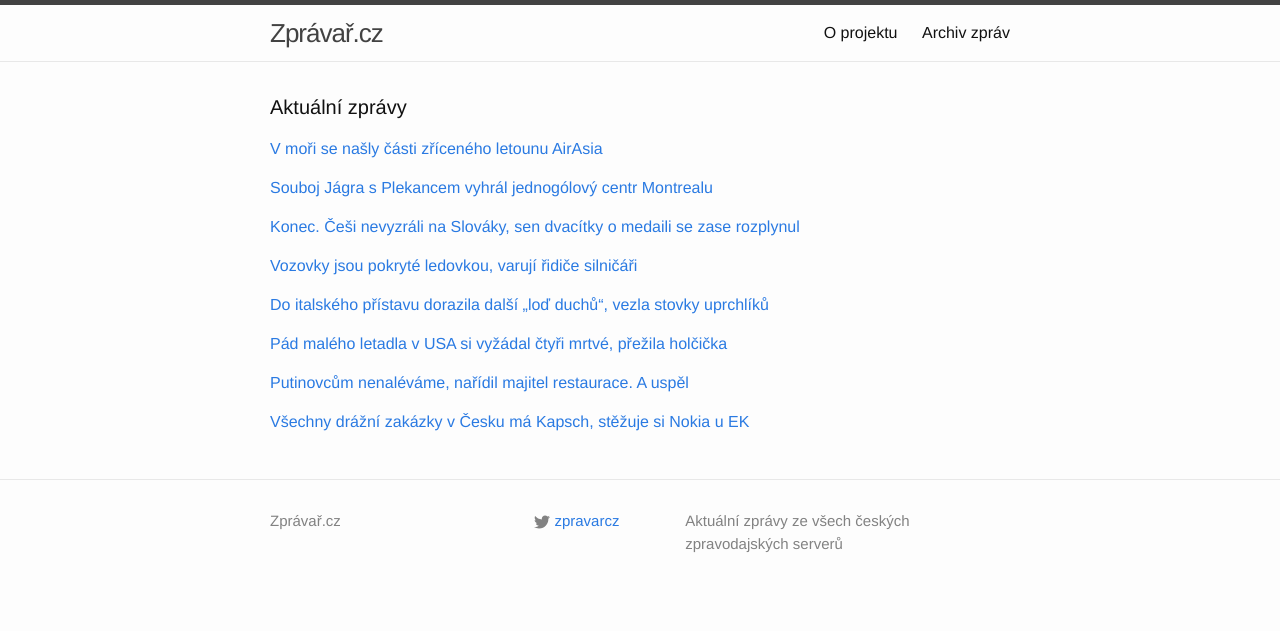
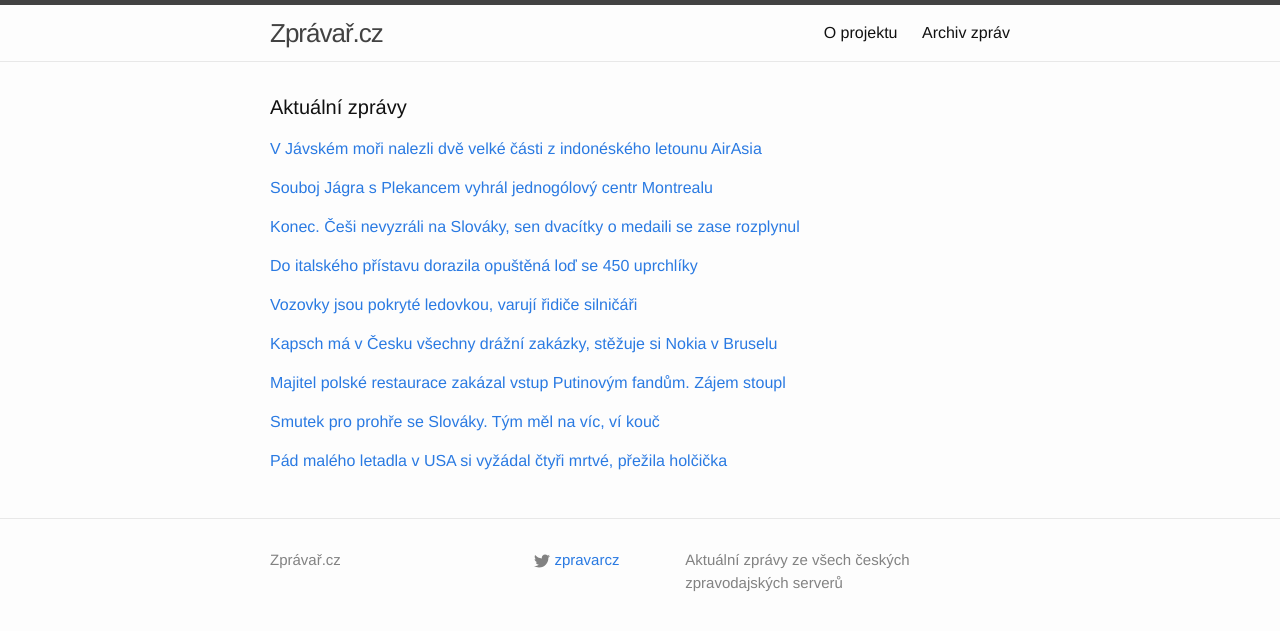
Before and after one commit to adliska/zpravar, a Jekyll site: the page built from index.html, in a window 1280 px wide. Shown: the top 631 px of the page. Built offline with Jekyll 4.4.1, drawn with Linux system fonts in a browser that asks for light colours.

Commit message:
zpravar news update

```diff
--- a/index.html
+++ b/index.html
@@ -5,9 +5,10 @@
 <div class="home">
     <h1 class="page-heading">Aktuální zprávy</h1>
 
-<p><a href="javascript:;" onclick="toggle_visibility('zpravy0')">V moři se našly části zříceného letounu AirAsia</a></p>
+<p><a href="javascript:;" onclick="toggle_visibility('zpravy0')">V Jávském moři nalezli dvě velké části z indonéského letounu AirAsia</a></p>
 <div id="zpravy0" style="display:none">
 <ul>
+<li><a href=http://www.ceskatelevize.cz/ct24/svet/296993-v-javskem-mori-nalezli-dve-velke-casti-z-indoneskeho-letounu-airasia/>V Jávském moři nalezli dvě velké části z indonéského letounu AirAsia - www.ceskatelevize.cz</a></li>
 <li><a href=http://www.tyden.cz/rubriky/zahranici/asie-a-oceanie/v-mori-se-nasly-casti-zriceneho-letounu-airasia_328968.html>V moři se našly části zříceného letounu AirAsia - www.tyden.cz</a></li>
 <li><a href=http://www.lidovky.cz/patraci-tymy-zrejme-nasly-dve-casti-indoneskeho-letounu-airasia-pxa-/zpravy-svet.aspx?c=A150103_084707_ln_zahranici_mct>Pátrací týmy zřejmě našly dvě části indonéského letounu AirAsia  - www.lidovky.cz</a></li>
 <li><a href=http://zahranicni.ihned.cz/asie-a-pacifik-cina/c1-63327160-patraci-nasli-dve-casti-letounu-airasia-lod-prozkouma-podmorske-signaly>Pátrači našli dvě části letounu AirAsia. Loď prozkoumá podmořské signály - zahranicni.ihned.cz</a></li>
@@ -41,8 +42,18 @@
 <li><a href=http://www.rozhlas.cz/_zprava/ceska-hokejova-dvacitka-na-ms-konci-ve-ctvrtfinale-podlehla-slovensku-03--1439043>Česká hokejová dvacítka na MS končí, ve čtvrtfinále podlehla Slovensku 0:3 - www.rozhlas.cz</a></li>
 <li><a href=http://www.sportovninoviny.cz/zpravy/dvacitka-na-ms-konci-podlehla-ve-ctvrtfinale-slovensku/1164243>Dvacítka na MS končí, podlehla ve čtvrtfinále Slovensku - www.sportovninoviny.cz</a></li>
 </ul>
-</div><p><a href="javascript:;" onclick="toggle_visibility('zpravy3')">Vozovky jsou pokryté ledovkou, varují řidiče silničáři</a></p>
+</div><p><a href="javascript:;" onclick="toggle_visibility('zpravy3')">Do italského přístavu dorazila opuštěná loď se 450 uprchlíky</a></p>
 <div id="zpravy3" style="display:none">
+<ul>
+<li><a href=http://echo24.cz/a/i9hMF>Do italského přístavu dorazila opuštěná loď se 450 uprchlíky - echo24.cz</a></li>
+<li><a href=http://www.novinky.cz/zahranicni/evropa/357722-italove-zachranili-dalsi-lod-duchu.html>Italové zachránili další „loď duchů“ - www.novinky.cz</a></li>
+<li><a href=http://zpravy.e15.cz/zahranicni/udalosti/do-italskeho-pristavu-dorazila-dalsi-lod-duchu-vezla-stovky-uprchliku-1149637>Do italského přístavu dorazila další „loď duchů“, vezla stovky uprchlíků - zpravy.e15.cz</a></li>
+<li><a href=http://www.ceskenoviny.cz/zpravy/zpravy/do-italskeho-pristavu-dorazila-opustena-lod-se-450-uprchliky/1164474>Do italského přístavu dorazila opuštěná loď se 450 uprchlíky - www.ceskenoviny.cz</a></li>
+<li><a href=http://zpravy.idnes.cz/do-italskeho-pristavu-dorazila-opustena-lod-se-450-uprchliky-pq3-/zahranicni.aspx?c=A150103_072156_zahranicni_zt>Do italského přístavu dorazila opuštěná loď se 450 uprchlíky - zpravy.idnes.cz</a></li>
+<li><a href=http://www.ceskatelevize.cz/ct24/svet/296991-lod-duchu-dorazila-do-pristavu-na-palube-jsou-stovky-bezencu/>"Loď duchů" dorazila do přístavu, na palubě jsou stovky běženců - www.ceskatelevize.cz</a></li>
+</ul>
+</div><p><a href="javascript:;" onclick="toggle_visibility('zpravy4')">Vozovky jsou pokryté ledovkou, varují řidiče silničáři</a></p>
+<div id="zpravy4" style="display:none">
 <ul>
 <li><a href=http://zpravy.aktualne.cz/domaci/silnicari-varuji-na-severu-cech-pred-ledovkou/r~cbc83828931e11e498be002590604f2e/>Vozovky jsou pokryté ledovkou, varují řidiče silničáři - zpravy.aktualne.cz</a></li>
 <li><a href=http://zpravy.idnes.cz/silnice-jsou-misty-namrzle-dd9-/domaci.aspx?c=A150103_082441_domaci_zt>Silnice v Česku přes noc namrzaly. Místy leží zledovatělý sníh - zpravy.idnes.cz</a></li>
@@ -50,33 +61,34 @@
 <li><a href=http://www.ceskenoviny.cz/zpravy/zpravy/na-silnicich-v-noci-misty-snezilo-jinde-silnice-namrzaly/1164492>Na silnicích v noci místy sněžilo, jinde silnice namrzaly - www.ceskenoviny.cz</a></li>
 <li><a href=http://www.denik.cz/z_domova/nektere-silnice-mohou-namrzat-silnicari-doporucuji-opatrnost-20150103.html>Některé silnice mohou namrzat. Silničáři doporučují opatrnost - www.denik.cz</a></li>
 </ul>
-</div><p><a href="javascript:;" onclick="toggle_visibility('zpravy4')">Do italského přístavu dorazila další „loď duchů“, vezla stovky uprchlíků</a></p>
-<div id="zpravy4" style="display:none">
+</div><p><a href="javascript:;" onclick="toggle_visibility('zpravy5')">Kapsch má v Česku všechny drážní zakázky, stěžuje si Nokia v Bruselu</a></p>
+<div id="zpravy5" style="display:none">
 <ul>
-<li><a href=http://zpravy.e15.cz/zahranicni/udalosti/do-italskeho-pristavu-dorazila-dalsi-lod-duchu-vezla-stovky-uprchliku-1149637>Do italského přístavu dorazila další „loď duchů“, vezla stovky uprchlíků - zpravy.e15.cz</a></li>
-<li><a href=http://www.ceskenoviny.cz/zpravy/zpravy/do-italskeho-pristavu-dorazila-opustena-lod-se-450-uprchliky/1164474>Do italského přístavu dorazila opuštěná loď se 450 uprchlíky - www.ceskenoviny.cz</a></li>
-<li><a href=http://zpravy.idnes.cz/do-italskeho-pristavu-dorazila-opustena-lod-se-450-uprchliky-pq3-/zahranicni.aspx?c=A150103_072156_zahranicni_zt>Do italského přístavu dorazila opuštěná loď se 450 uprchlíky - zpravy.idnes.cz</a></li>
-<li><a href=http://www.ceskatelevize.cz/ct24/svet/296991-lod-duchu-dorazila-do-pristavu-na-palube-jsou-stovky-bezencu/>"Loď duchů" dorazila do přístavu, na palubě jsou stovky běženců - www.ceskatelevize.cz</a></li>
+<li><a href=http://zpravy.e15.cz/byznys/doprava-a-logistika/kapsch-ma-v-cesku-vsechny-drazni-zakazky-stezuje-si-nokia-v-bruselu-1149639>Kapsch má v Česku všechny drážní zakázky, stěžuje si Nokia v Bruselu - zpravy.e15.cz</a></li>
+<li><a href=http://zpravy.e15.cz/byznys/doprava-a-logistika/vsechny-drazni-zakazky-v-cesku-ma-kapsch-stezuje-si-nokia-u-ek-1149639>Všechny drážní zakázky v Česku má Kapsch, stěžuje si Nokia u EK - zpravy.e15.cz</a></li>
+<li><a href=http://zpravy.aktualne.cz/domaci/nokia-si-v-bruselu-stezuje-ze-zakazky-v-cesku-vyhral-kapsch/r~7787cb34931411e4b98c002590604f2e/>Nokia si v Bruselu stěžuje, že zakázky v Česku vyhrál Kapsch - zpravy.aktualne.cz</a></li>
+<li><a href=http://www.financninoviny.cz/zpravodajstvi/zpravy/nokia-si-u-ek-stezuje-ze-vsechny-drazni-zakazky-ma-kapsch/1164481>Nokia si u EK stěžuje, že všechny drážní zakázky má Kapsch - www.financninoviny.cz</a></li>
 </ul>
-</div><p><a href="javascript:;" onclick="toggle_visibility('zpravy5')">Pád malého letadla v USA si vyžádal čtyři mrtvé, přežila holčička</a></p>
-<div id="zpravy5" style="display:none">
+</div><p><a href="javascript:;" onclick="toggle_visibility('zpravy6')">Majitel polské restaurace zakázal vstup Putinovým fandům. Zájem stoupl</a></p>
+<div id="zpravy6" style="display:none">
+<ul>
+<li><a href=http://zahranicni.ihned.cz/evropa-slovensko/c1-63327560-majitel-polske-restaurace-zakazal-vstup-putinovym-fandum-zajem-stoupl>Majitel polské restaurace zakázal vstup Putinovým fandům. Zájem stoupl - zahranicni.ihned.cz</a></li>
+<li><a href=http://echo24.cz/a/wGHFb>Putinovcům nenaléváme, nařídil majitel restaurace. A uspěl - echo24.cz</a></li>
+<li><a href=http://www.tyden.cz/rubriky/zahranici/evropa/restaurace-zakazala-vstup-putinovym-fandum-zajem-stoupl_328967.html>Restaurace zakázala vstup Putinovým fandům. Zájem stoupl - www.tyden.cz</a></li>
+<li><a href=http://zpravy.aktualne.cz/zahranici/majitel-restaurace-zakazal-vstup-fandum-putina-zajem-stoupl/r~a1f250fe931111e4aff10025900fea04/>Majitel restaurace zakázal vstup fandům Putina. Zájem stoupl - zpravy.aktualne.cz</a></li>
+</ul>
+</div><p><a href="javascript:;" onclick="toggle_visibility('zpravy7')">Smutek pro prohře se Slováky. Tým měl na víc, ví kouč</a></p>
+<div id="zpravy7" style="display:none">
+<ul>
+<li><a href=http://www.tyden.cz/rubriky/sport/hokej/reprezentace/smutek-pro-prohre-se-slovaky-tym-mel-na-vic-vi-kouc_328971.html>Smutek pro prohře se Slováky. Tým měl na víc, ví kouč - www.tyden.cz</a></li>
+<li><a href=http://www.sportovninoviny.cz/zpravy/bez-golu-muzeme-tezko-neceho-dosahnout-smutni-hokejova-dvacitka/1164504>Bez gólu můžeme těžko něčeho dosáhnout, smutní hokejová dvacítka - www.sportovninoviny.cz</a></li>
+<li><a href=http://sport.aktualne.cz/zklamani-neuspech-prohra-se-slovaky-nebyla-smula-vi-hraci/r~b7a2872e931c11e490f70025900fea04/>Zklamání, neúspěch. Prohra se Slováky nebyla smůla, ví hráči - sport.aktualne.cz</a></li>
+</ul>
+</div><p><a href="javascript:;" onclick="toggle_visibility('zpravy8')">Pád malého letadla v USA si vyžádal čtyři mrtvé, přežila holčička</a></p>
+<div id="zpravy8" style="display:none">
 <ul>
 <li><a href=http://www.ceskenoviny.cz/zpravy/zpravy/pad-maleho-letadla-v-usa-si-vyzadal-ctyri-mrtve-prezila-holcicka/1164485>Pád malého letadla v USA si vyžádal čtyři mrtvé, přežila holčička - www.ceskenoviny.cz</a></li>
 <li><a href=http://zpravy.aktualne.cz/zahranici/pad-letadla-si-vyzadal-ctyri-mrtve-sedmileta-divka-prezila/r~7e9b352c931511e4b98c002590604f2e/>Pád letadla si vyžadal čtyři mrtvé, sedmiletá dívka přežila - zpravy.aktualne.cz</a></li>
 <li><a href=http://www.novinky.cz/zahranicni/amerika/357718-pad-maleho-letadla-v-kentucky-prezila-sedmileta-holcicka-po-nehode-sla-domu.html>Pád malého letadla v Kentucky přežila sedmiletá holčička. Po nehodě šla domů - www.novinky.cz</a></li>
 </ul>
-</div><p><a href="javascript:;" onclick="toggle_visibility('zpravy6')">Putinovcům nenaléváme, nařídil majitel restaurace. A uspěl</a></p>
-<div id="zpravy6" style="display:none">
-<ul>
-<li><a href=http://echo24.cz/a/wGHFb>Putinovcům nenaléváme, nařídil majitel restaurace. A uspěl - echo24.cz</a></li>
-<li><a href=http://www.tyden.cz/rubriky/zahranici/evropa/restaurace-zakazala-vstup-putinovym-fandum-zajem-stoupl_328967.html>Restaurace zakázala vstup Putinovým fandům. Zájem stoupl - www.tyden.cz</a></li>
-<li><a href=http://zpravy.aktualne.cz/zahranici/majitel-restaurace-zakazal-vstup-fandum-putina-zajem-stoupl/r~a1f250fe931111e4aff10025900fea04/>Majitel restaurace zakázal vstup fandům Putina. Zájem stoupl - zpravy.aktualne.cz</a></li>
-</ul>
-</div><p><a href="javascript:;" onclick="toggle_visibility('zpravy7')">Všechny drážní zakázky v Česku má Kapsch, stěžuje si Nokia u EK</a></p>
-<div id="zpravy7" style="display:none">
-<ul>
-<li><a href=http://zpravy.e15.cz/byznys/doprava-a-logistika/vsechny-drazni-zakazky-v-cesku-ma-kapsch-stezuje-si-nokia-u-ek-1149639>Všechny drážní zakázky v Česku má Kapsch, stěžuje si Nokia u EK - zpravy.e15.cz</a></li>
-<li><a href=http://zpravy.aktualne.cz/domaci/nokia-si-v-bruselu-stezuje-ze-zakazky-v-cesku-vyhral-kapsch/r~7787cb34931411e4b98c002590604f2e/>Nokia si v Bruselu stěžuje, že zakázky v Česku vyhrál Kapsch - zpravy.aktualne.cz</a></li>
-<li><a href=http://www.financninoviny.cz/zpravodajstvi/zpravy/nokia-si-u-ek-stezuje-ze-vsechny-drazni-zakazky-ma-kapsch/1164481>Nokia si u EK stěžuje, že všechny drážní zakázky má Kapsch - www.financninoviny.cz</a></li>
-</ul>
 </div></div>
```
